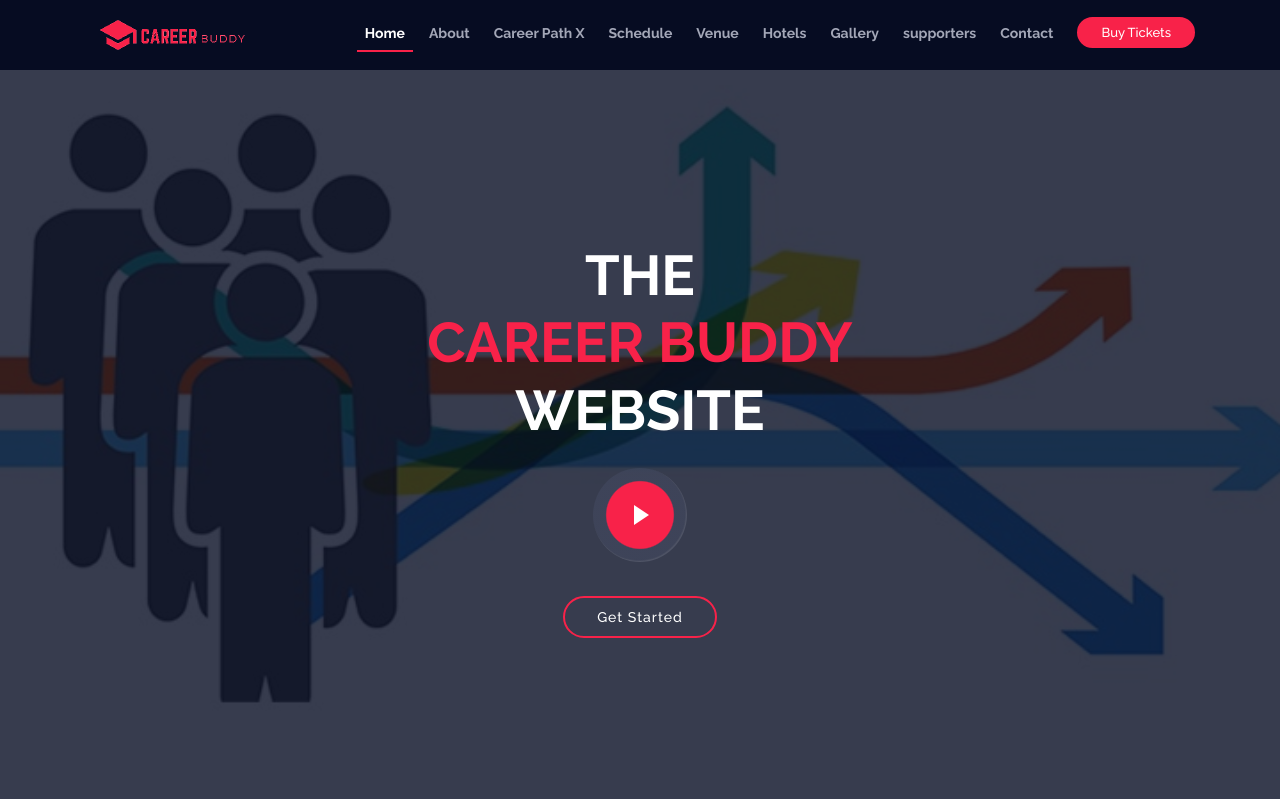
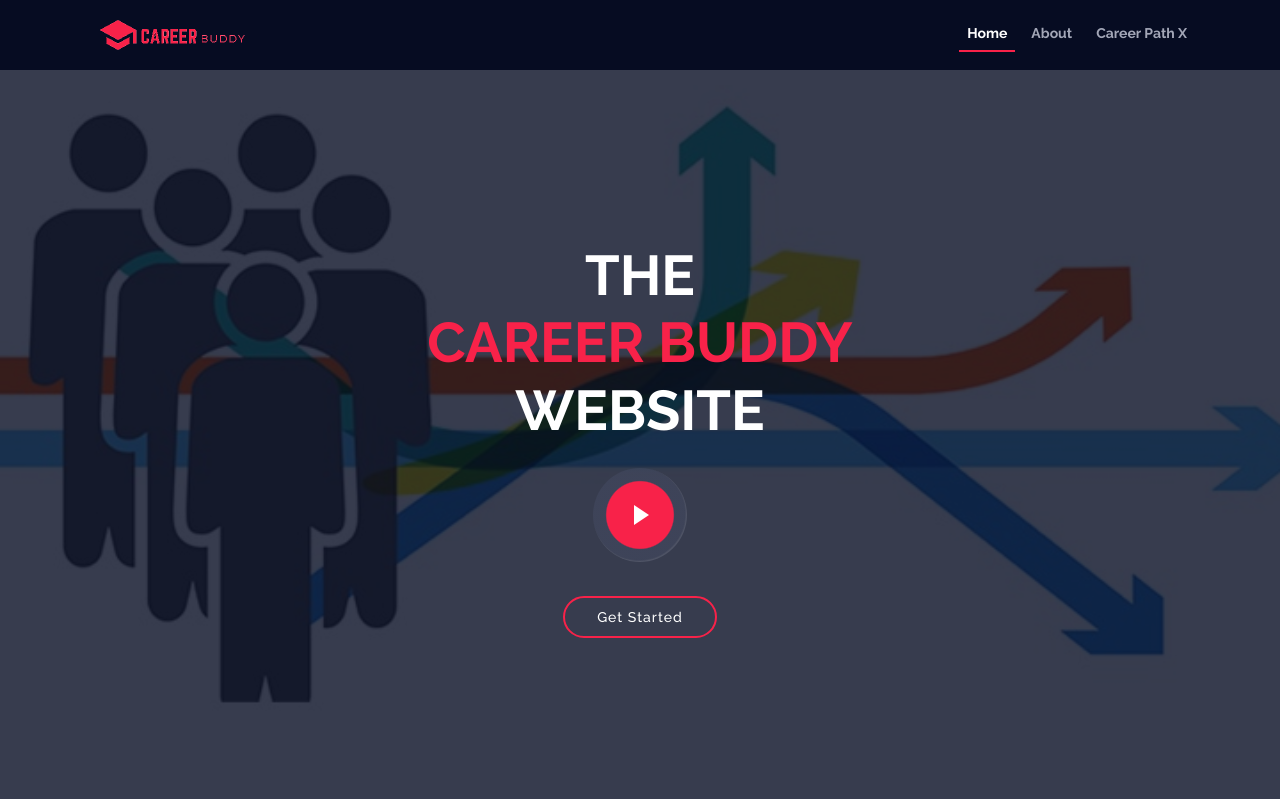
Before and after one commit to ArbaazAli/Hackathon2020, a Django app: page / in a window 1280 px wide. Shown: the top 799 px of the page. Run offline with Django 3.2, Linux system fonts and the light colour scheme; some libraries are stand-ins or nearby versions.

Commit message:
initial01 push

```diff
--- a/career/templates/base.html
+++ b/career/templates/base.html
@@ -44,7 +44,7 @@
       <div id="logo" class="pull-left">
         <!-- Uncomment below if you prefer to use a text logo -->
         <!-- <h1><a href="#main">C<span>o</span>nf</a></h1>-->
-        <a href="index.html#intro" class="scrollto"><img src="{% static 'img/logo.png' %}" alt="" title=""></a>
+        <a href="{% url 'home' %}" class="scrollto"><img src="{% static 'img/logo.png' %}" alt="" title=""></a>
       </div>
 
       <nav id="nav-menu-container">
@@ -52,13 +52,7 @@
           <li class="menu-active"><a href="{% url 'home' %}">Home</a></li>
           <li><a href="index.html#about">About</a></li>
           <li><a href="{% url 'career path' %}">Career Path X</a></li>
-          <li><a href="index.html#schedule">Schedule</a></li>
-          <li><a href="index.html#venue">Venue</a></li>
-          <li><a href="index.html#hotels">Hotels</a></li>
-          <li><a href="index.html#gallery">Gallery</a></li>
-          <li><a href="index.html#supporters">supporters</a></li>
-          <li><a href="index.html#contact">Contact</a></li>
-          <li class="buy-tickets"><a href="index.html#buy-tickets">Buy Tickets</a></li>
+
         </ul>
       </nav><!-- #nav-menu-container -->
     </div>
--- a/career/templates/home.html
+++ b/career/templates/home.html
@@ -1,5 +1,5 @@
 {% extends 'base.html' %}
-{% block title %} <title>Career</title> {% endblock %}
+{% block title %} <title>Home</title> {% endblock %}
 {% block content %}
 
 <section id="intro">
```
